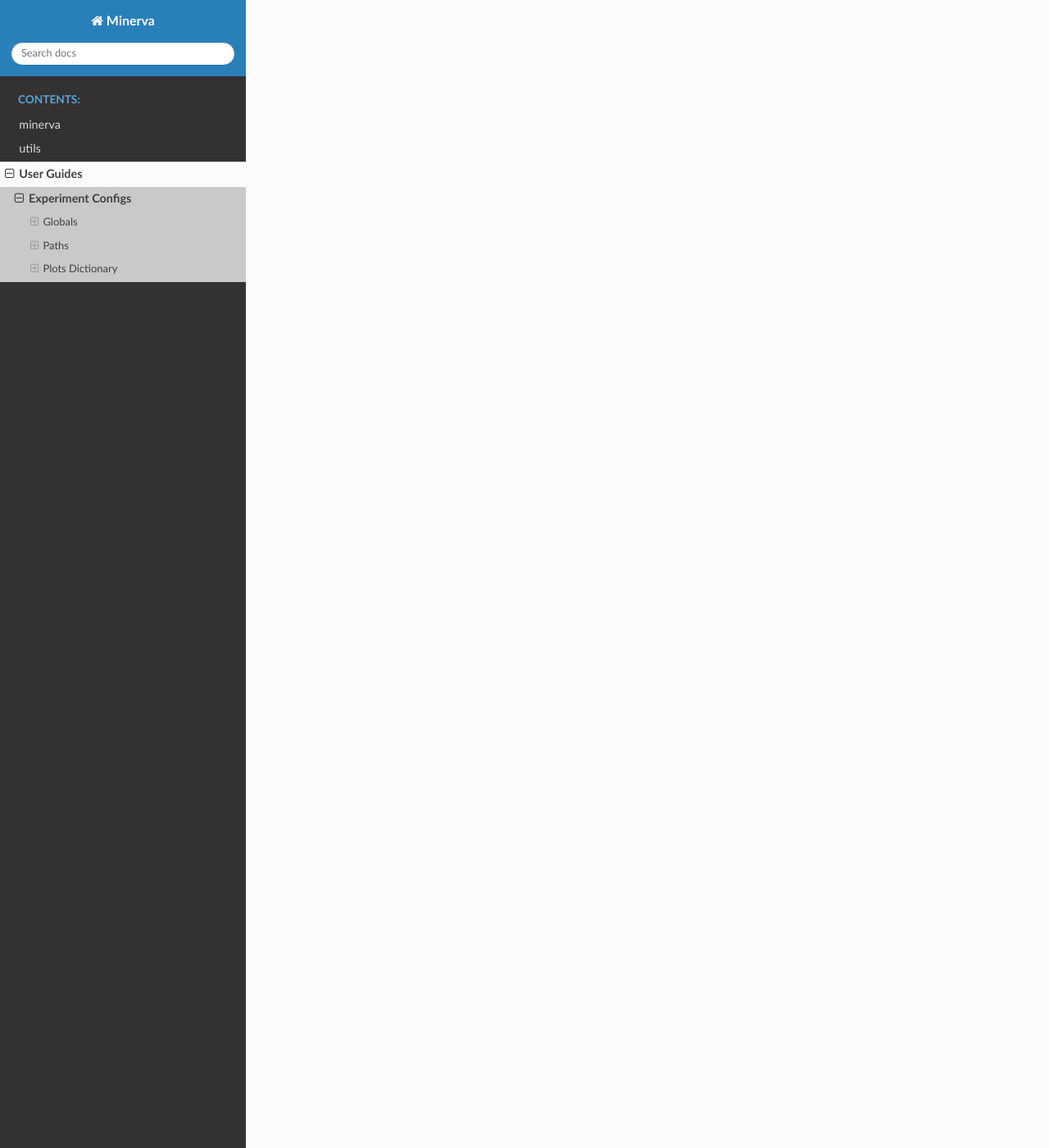
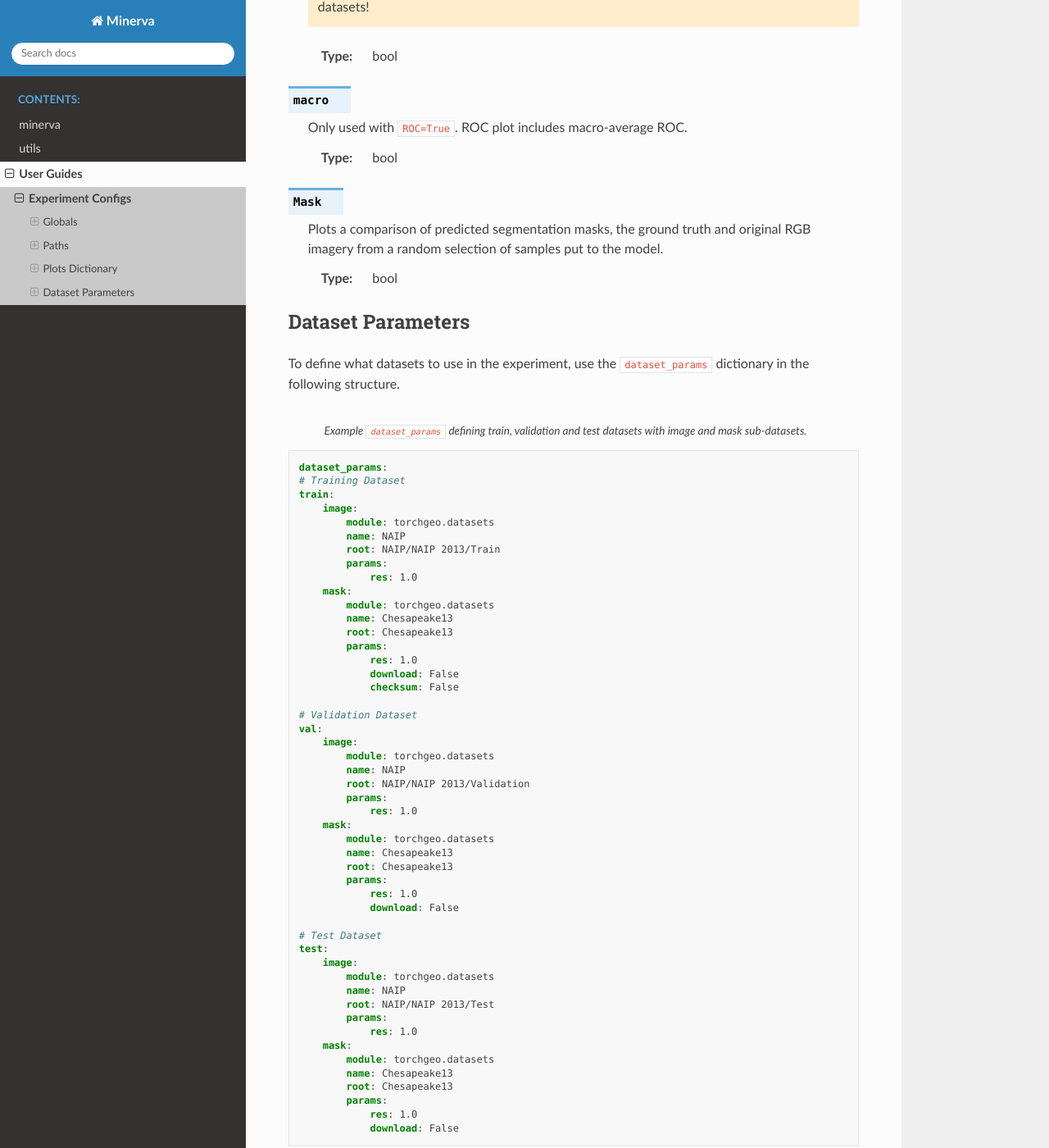
Before and after one commit to Pale-Blue-Dot-97/Minerva, a Sphinx documentation site: the page built from docs/source/guides/exp_config.rst, in a window 1280 px wide and 1400 px high, scrolled down 5743 px. Shown: the whole window at 82% size. Built offline with Sphinx 7.4.7 and the Read the Docs theme 2.0.0, drawn with Linux system fonts in a browser that asks for light colours; some of the changed text lies outside the part shown.

Commit message:
Added `dataset_params` documentation

```diff
--- a/docs/source/guides/exp_config.rst
+++ b/docs/source/guides/exp_config.rst
@@ -157,7 +157,8 @@ using the provided ``MinervaExp.py`` script.
 
 
 Metrics and Loggers
-'''''''''''''''''''
+^^^^^^^^^^^^^^^^^^^
+
 In addition, there are also options for defining the logging, metric calculator
 and IO function at the global level:
 
@@ -189,6 +190,26 @@ Paths
 -----
 
 Paths to required directories are contained in the ``dir`` sub-dictionary with these keys:
+
+.. code-block:: yaml
+    :caption: Example ``dir`` dictionary describing the paths to directories needed in experiment.
+
+    dir:
+        data:
+            - path
+            - to
+            - data
+            - directory
+        configs:
+            data_config: ../../inbuilt_cfgs/Chesapeake13.yml
+            imagery_config: ../../inbuilt_cfgs/NAIP.yml
+        results:
+            - path
+            - to
+            - results
+            - directory
+        cache: can/also/be/a/string/path/to/cache/directory
+
 
 .. py:data:: data
 
@@ -228,6 +249,18 @@ Plots Dictionary
 ----------------
 
 To define which plots to make from the results of testing, use the ``plots`` sub-dictionary with these keys:
+
+.. code-block:: yaml
+    :caption: Example ``plots`` dictionary.
+
+    plots:
+        History: True
+        CM: False
+        Pred: False
+        ROC: False
+        micro: False
+        macro: True
+        Mask: False
 
 .. py:data:: History
 
@@ -282,3 +315,101 @@ To define which plots to make from the results of testing, use the ``plots`` sub
     and original RGB imagery from a random selection of samples put to the model.
 
     :type: bool
+
+
+Dataset Parameters
+------------------
+
+To define what datasets to use in the experiment, use the ``dataset_params`` dictionary in the following structure.
+
+.. code-block:: yaml
+    :caption: Example ``dataset_params`` defining train, validation and test datasets with image and mask sub-datasets.
+
+    dataset_params:
+    # Training Dataset
+    train:
+        image:
+            module: torchgeo.datasets
+            name: NAIP
+            root: NAIP/NAIP 2013/Train
+            params:
+                res: 1.0
+        mask:
+            module: torchgeo.datasets
+            name: Chesapeake13
+            root: Chesapeake13
+            params:
+                res: 1.0
+                download: False
+                checksum: False
+
+    # Validation Dataset
+    val:
+        image:
+            module: torchgeo.datasets
+            name: NAIP
+            root: NAIP/NAIP 2013/Validation
+            params:
+                res: 1.0
+        mask:
+            module: torchgeo.datasets
+            name: Chesapeake13
+            root: Chesapeake13
+            params:
+                res: 1.0
+                download: False
+
+    # Test Dataset
+    test:
+        image:
+            module: torchgeo.datasets
+            name: NAIP
+            root: NAIP/NAIP 2013/Test
+            params:
+                res: 1.0
+        mask:
+            module: torchgeo.datasets
+            name: Chesapeake13
+            root: Chesapeake13
+            params:
+                res: 1.0
+                download: False
+
+
+The first level of keys defines the modes of model fitting: ``"train"``, ``"val"`` and ``"test"``.
+The presence (or not) of these keys in ``dataset_params`` defines which modes of fitting will be conducted.
+Currently, ``"train"`` and ``"val"`` must be present with ``"test"`` being optional.
+
+The keys within each mode define the sub-datasets that will be intersected together to form
+the dataset for that mode. Currently, only ``"image"`` and ``"mask"`` keys are allowed, in line with
+:mod:`torchgeo` use of the same keys.
+
+Within each sub-dataset params, there are four possible keys:
+
+.. py:data:: module
+
+    Defines the module the dataset class is in.
+
+    :type: str
+    :value: "torchgeo.datasets"
+
+
+.. py:data:: name
+
+    Name of the dataset class that is within ``module``.
+
+    :type: str
+
+
+.. py:data:: root
+
+    Path from the data directory (given in ``dir["data"]``) to the directory containing the sub-dataset data.
+
+    :type: str
+
+
+.. py:data:: params
+
+    Arguments to the dataset class (excluding ``root``).
+
+    :type: Dict[str, Any]
```
